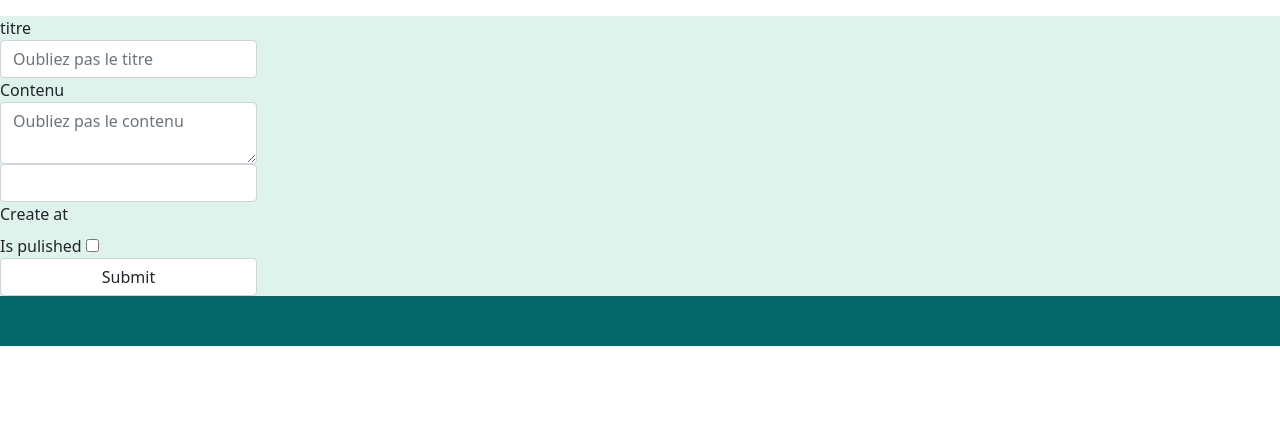
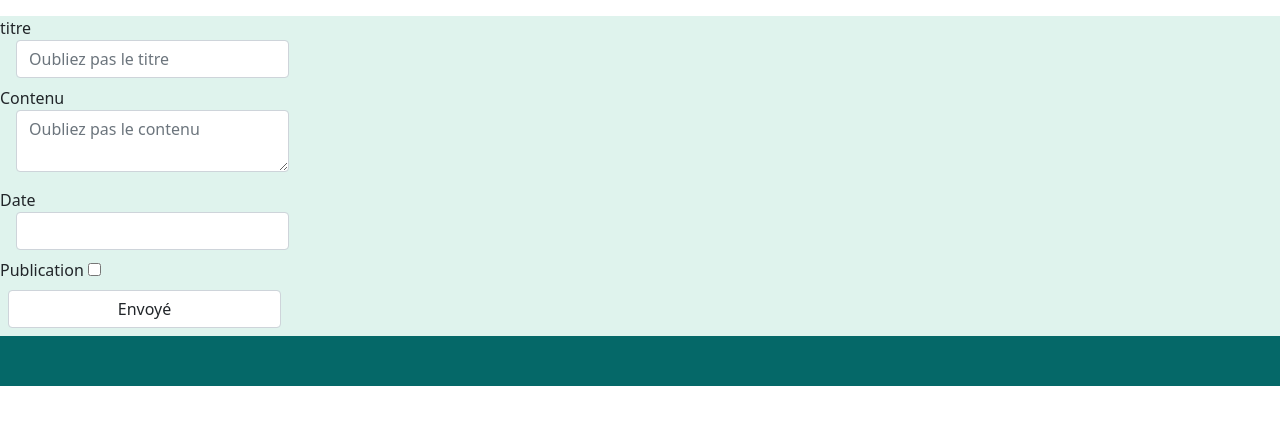
Before and after one commit to faty06/Blog, a Symfony app: template templates/Admin/List/adminInsert.html.twig in a window 1280 px wide. Shown: the part 24-449 px from the top of the page. Run offline with Twig, Linux system fonts and the light colour scheme; the template is opened without the code that fills it, so the values that code supplies are empty; form fields are guessed from the names that the template uses; some libraries are stand-ins or nearby versions.

Commit message:
form_start

```diff
--- a/src/Controller/Admin/AdminArticleController.php
+++ b/src/Controller/Admin/AdminArticleController.php
@@ -48,11 +48,12 @@ class AdminArticleController extends AbstractController
             $entityManager->persist($article);
             $entityManager->flush();
 
-            //return $this->redirectToRoute('Admin/List/adminArticleList.html.twig');
+            return $this->redirectToRoute('adminArticleList');
         }
 
         return $this->render('Admin/List/adminInsert.html.twig', [
             'articleForm' => $articleForm->createView()
+
         ]);
     }
 
@@ -76,7 +77,8 @@ class AdminArticleController extends AbstractController
             //ici j'insere dns la bdd grace la methode "flush"
             $entityManager->flush();
 
-            //return $this->redirectToRoute('Admin/List/adminArticleList.html.twig');
+            //prendre la route
+            return $this->redirectToRoute('adminArticleList');
 
         }
         return $this->render('Admin/List/adminArticleUpdate.html.twig', [
--- a/templates/Admin/List/adminArticleUpdate.html.twig
+++ b/templates/Admin/List/adminArticleUpdate.html.twig
@@ -13,7 +13,7 @@
     <div class="title mb-2">
         {# form_label() => je donne le label du champs. Pour faire du CSS on ulitise {'label_attr (key)': {'class': 'nomDuClass'}} #}
         {{ form_label(articleForm.title, 'titre', {'label_attr': {'class': 'form_article_title_input'}}) }}
-        {# form_widge() => je ramene l'input du champ. form-control permet metre du boostrap et tt en le modifiant #}
+        {# form_widge() => je ramene l'input du champ. form-control est une classe de boostrap qui permet styliser celui-ci (boostrap) #}
         {{ form_widget(articleForm.title, {'attr': {'class': 'form-control ms-3', 'placeholder': 'Oubliez pas le titre'}}) }}
     </div>
 
--- a/templates/Admin/List/adminInsert.html.twig
+++ b/templates/Admin/List/adminInsert.html.twig
@@ -7,31 +7,34 @@
 {% block main %}
     {# {{ form(articleForm) }} #}
 
-    {# Form_start est comme une balise d'ouverture en html#}
+    {# Form_start est comme une balise d'ouverture en html et de donner la main pour pouvoir faire des modifications sur le formulaire #}
     {{ form_start(articleForm) }}
 
-        <div class="titre">
+    <div class="title mb-2">
+        {# form_label() => je donne le label du champs. Pour faire du CSS on ulitise {'label_attr (key)': {'class': 'nomDuClass'}} #}
         {{ form_label(articleForm.title, 'titre', {'label_attr': {'class': 'form_article_title_input'}}) }}
-            {{ form_widget(articleForm.title, {'attr': {'class': 'form-control', 'placeholder': 'Oubliez pas le titre'}}) }}
+        {# form_widge() => je ramene l'input du champ. form-control est une classe de boostrap qui permet styliser celui-ci (boostrap) #}
+        {{ form_widget(articleForm.title, {'attr': {'class': 'form-control ms-3', 'placeholder': 'Oubliez pas le titre'}}) }}
     </div>
 
-        <div class="content">
+    <div class="content mb-3">
         {#  #}
         {{ form_label(articleForm.content, 'Contenu', {'label_attr': {'class': 'form_article_content_input'}}) }}
-            {{ form_widget(articleForm.content, {'attr': {'class': 'form-control', 'placeholder': 'Oubliez pas le contenu'}}) }}
-        </div>
-        <div class="date">
-            {{ form_widget(articleForm.createAt, null, {'label_attr': {'class': 'form_article_createAt_input'}}) }}
-            {{ form_label(articleForm.createAt, {'class': 'form-control'}) }}
+        {{ form_widget(articleForm.content, {'attr': {'class': 'form-control ms-3', 'placeholder': 'Oubliez pas le contenu'}}) }}
     </div>
 
-        <div class="publication">
-            {{ form_label(articleForm.isPulished, null, {'label_attr': {'class': 'form_article_isPublished_input'}}) }}
-            {{ form_widget(articleForm.isPublished, {'class': 'form-control'}) }}
+    <div class="date mb-2">
+        {{ form_label(articleForm.createAt, 'Date', {'label_attr': {'class': 'form_article_createAt_input'}}) }}
+        {{ form_widget(articleForm.createAt, {'attr': {'class': 'form-control ms-3'}}) }}
     </div>
 
-        <div class="submit">
-            {{ form_widget(articleForm.submit) }}
+    <div class="publication mb-2">
+        {{ form_label(articleForm.isPulished, 'Publication', {'label_attr': {'class': 'form_article_isPublished_input'}}) }}
+        {{ form_widget(articleForm.isPulished, {'attr': {'class': 'form-control ms-3'}}) }}
+    </div>
+
+    <div class="submit mb-2">
+        {{ form_widget(articleForm.submit, {'attr': {'class': 'form-control ms-2'}, 'label': 'Envoyé'}) }}
     </div>
 
     {# ici je ferme la balise  #}
```
Lines whose indentation alone changed are shown as unchanged.
